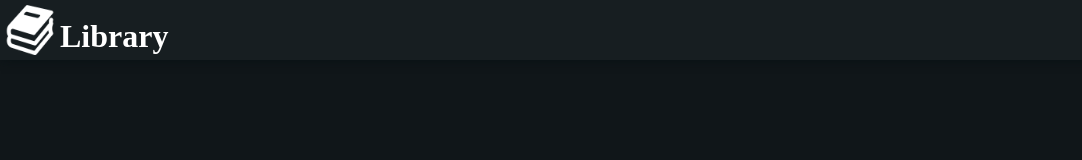
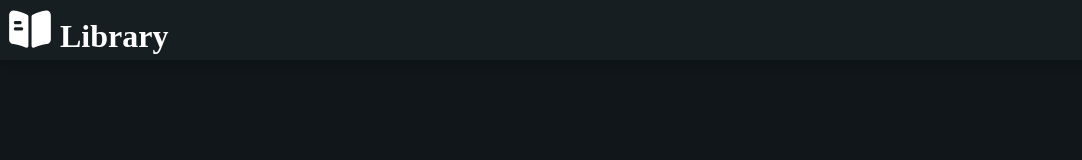
Before and after one commit to SirJohanot/library-react, a React (Create React App) app: page /sign-in in a window 1280 px wide. Shown: the top 160 px of the page, without its empty margins (0-1082 px from the left). Built offline with nearby package versions, Linux system fonts and the light colour scheme.

Commit message:
replaced the book symbol with an svg

```diff
--- a/src/layout/Header.js
+++ b/src/layout/Header.js
@@ -2,7 +2,6 @@ import React from 'react';
 import { FormattedMessage } from 'react-intl';
 import { Link, useNavigate } from 'react-router-dom';
 import axios from '../api/axios';
-import logo from '../assets/white_book_symbol.png';
 import useAuthentication from '../hooks/useAuthentication';
 
 export default function Header() {
@@ -19,7 +18,10 @@ export default function Header() {
     return (
         <header>
             <div className="logotype">
-                <img src={logo} alt="Book symbol" />
+                <svg viewBox="0 0 24 24" fill="white" xmlns="http://www.w3.org/2000/svg">
+                    <path d="M22 4.84969V16.7397C22 17.7097 21.21 18.5997 20.24 18.7197L19.93 18.7597C18.29 18.9797 15.98 19.6597 14.12 20.4397C13.47 20.7097 12.75 20.2197 12.75 19.5097V5.59969C12.75 5.22969 12.96 4.88969 13.29 4.70969C15.12 3.71969 17.89 2.83969 19.77 2.67969H19.83C21.03 2.67969 22 3.64969 22 4.84969Z"></path>
+                    <path d="M10.7083 4.70969C8.87828 3.71969 6.10828 2.83969 4.22828 2.67969H4.15828C2.95828 2.67969 1.98828 3.64969 1.98828 4.84969V16.7397C1.98828 17.7097 2.77828 18.5997 3.74828 18.7197L4.05828 18.7597C5.69828 18.9797 8.00828 19.6597 9.86828 20.4397C10.5183 20.7097 11.2383 20.2197 11.2383 19.5097V5.59969C11.2383 5.21969 11.0383 4.88969 10.7083 4.70969ZM4.99828 7.73969H7.24828C7.65828 7.73969 7.99828 8.07969 7.99828 8.48969C7.99828 8.90969 7.65828 9.23969 7.24828 9.23969H4.99828C4.58828 9.23969 4.24828 8.90969 4.24828 8.48969C4.24828 8.07969 4.58828 7.73969 4.99828 7.73969ZM7.99828 12.2397H4.99828C4.58828 12.2397 4.24828 11.9097 4.24828 11.4897C4.24828 11.0797 4.58828 10.7397 4.99828 10.7397H7.99828C8.40828 10.7397 8.74828 11.0797 8.74828 11.4897C8.74828 11.9097 8.40828 12.2397 7.99828 12.2397Z"></path>
+                </svg>
                 <h1><FormattedMessage id="appName" /></h1>
             </div>
             <ul className="menu">
```
